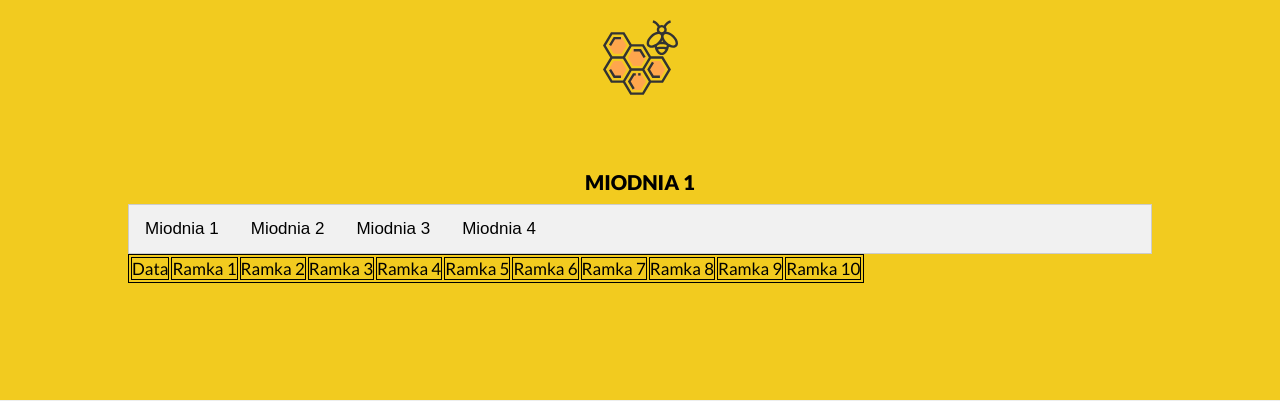
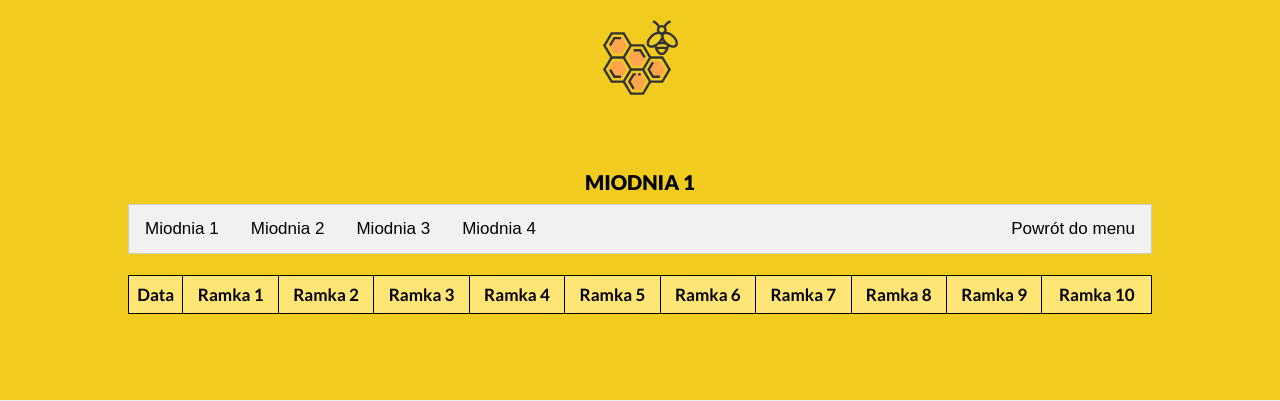
Before and after one commit to pakam2/beehive, a Django app: page /historicData/41/hiver1/ in a window 1280 px wide. Shown: the top 401 px of the page. Run offline with Django 3.2, Linux system fonts and the light colour scheme; a user stored in the database is signed in; data comes from the database, SQL or seed files in the repository; both versions use the stored data as it was after the commit; lists and menus that the app fills with data are empty.

Commit message:
Adding additional front-end parts

```diff
--- a/hives/static/hives/css/add_data_tabs.css
+++ b/hives/static/hives/css/add_data_tabs.css
@@ -64,7 +64,7 @@
 
 /* Add a light grey background on mouse-over */
 .btn:hover {
- background-color: #ddd;
+ background-color:#ddd;
 }
 
 /* Add a dark background to the active button */
--- a/hives/static/hives/css/style.css
+++ b/hives/static/hives/css/style.css
@@ -276,3 +276,40 @@ html, body {
 
 
 }
+
+/* Responsive table */
+.table-con {
+    overflow-x:auto;
+
+}
+/* Result data table styling */
+table.result-data {
+
+    width:100%;
+    border:1px solid black;
+    border-collapse:collapse;
+    background-color: #FFE575;
+}
+table.result-data th{
+    padding-top:8px;
+    padding-bottom:8px;
+    font-weight: bold;
+    border:1px solid black;
+}
+table.result-data td{
+    border:1px solid black;
+    padding-top:5px;
+    padding-bottom:5px;
+
+}
+table.result-data tr:nth-child(even){
+    background-color: #ccc;
+}
+table.result-data tr:hover:not(.table-header){
+    background-color: #EDEEEE;
+}
+a {
+    text-decoration:none;
+    /* display:block;
+    border:1px solid black; */
+}
--- a/hives/templates/add_data_hiver_four.html
+++ b/hives/templates/add_data_hiver_four.html
@@ -1,6 +1,6 @@
 {% extends 'base.html' %}
 
-{% block title %} Dodaj ul {% endblock %}
+{% block title %} Pomiary dla ula nr {{ hive_id }} {% endblock %}
 
 {% block body %}
 
@@ -92,6 +92,7 @@
 </div>
           <input type="submit" value="Dodaj">
         </form>
+
   </div>
 </div>
 
--- a/hives/templates/add_data_hiver_one.html
+++ b/hives/templates/add_data_hiver_one.html
@@ -1,6 +1,6 @@
 {% extends 'base.html' %}
 
-{% block title %} Dodaj ul {% endblock %}
+{% block title %} Pomiary dla ula nr {{ hive_id }} {% endblock %}
 
 {% block body %}
 {% load static %}
@@ -228,7 +228,9 @@
 
 </div>
           <input type="submit" value="Dodaj">
+
         </form>
+
   </div>
 </div>
 
--- a/hives/templates/add_data_hiver_three.html
+++ b/hives/templates/add_data_hiver_three.html
@@ -1,6 +1,6 @@
 {% extends 'base.html' %}
 
-{% block title %} Dodaj ul {% endblock %}
+{% block title %} Pomiary dla ula nr {{ hive_id }} {% endblock %}
 
 {% block body %}
 {% load static %}
@@ -224,6 +224,7 @@
 </div>
           <input type="submit" value="Dodaj">
         </form>
+
   </div>
 </div>
 
--- a/hives/templates/add_data_hiver_two.html
+++ b/hives/templates/add_data_hiver_two.html
@@ -1,6 +1,6 @@
 {% extends 'base.html' %}
 
-{% block title %} Dodaj ul {% endblock %}
+{% block title %} Pomiary dla ula nr {{ hive_id }} {% endblock %}
 
 {% block body %}
 {% load static %}
@@ -222,7 +222,9 @@
 </div>
           <input type="submit" value="Dodaj">
         </form>
+
   </div>
+
 </div>
 
 
--- a/hives/templates/add_new_hive.html
+++ b/hives/templates/add_new_hive.html
@@ -12,6 +12,8 @@
         {{form.as_p}}
         <input type="submit" value="dodaj">
       </form>
+    <br>
+    <a href="/main" class="back-to-menu">Powrót do menu</a>
   </div>
 </div>
 
--- a/hives/templates/display_hives.html
+++ b/hives/templates/display_hives.html
@@ -10,6 +10,8 @@
         <a href="/addHivesData/{{hive.numberOfHive}}/hiver1/">Ul nr {{hive.numberOfHive}}</a>
         <br>
         {% endfor %}
+        <br>
+        <a href="/main" class="back-to-menu">Powrót do menu</a>
     </div>
 </div>
 
--- a/hives/templates/historic_data.html
+++ b/hives/templates/historic_data.html
@@ -6,7 +6,11 @@
   <div class="app-body">
     <br> {% for hive in ctx %}
     <a href="/historicData/{{hive.numberOfHive}}/hiver1/">Ul nr {{hive.numberOfHive}}</a>
-    <br> {% endfor %}
+    <br>
+    {% endfor %}
+
+    <br>
+    <a href="/main" class="back-to-menu">Powrót do menu</a>
   </div>
 </div>
 {% endblock %}
--- a/hives/templates/historic_data_hiver_one.html
+++ b/hives/templates/historic_data_hiver_one.html
@@ -2,17 +2,15 @@
 {% block title %}Miodnia 1{% endblock %}
 {% block body %}
 <style>
-table, th, td {
-    border:1px solid black;
 
-}
 </style>
 <div class="app-body-wrapper">
     <h1>Miodnia 1</h1>
     {% include 'include\view_data_tabs.html' %}
-    <table>
-
-        <tr><td>Data</td><td colspan="4">Ramka 1</td><td colspan="4">Ramka 2</td><td colspan="4">Ramka 3</td><td colspan="4">Ramka 4</td><td colspan="4">Ramka 5</td> <td colspan="4">Ramka 6</td> <td colspan="4">Ramka 7</td colspan="4"> <td colspan="4">Ramka 8</td><td colspan="4">Ramka 9</td><td colspan="4">Ramka 10</td></tr>
+    <div class="table-con">
+        <br>
+        <table class='result-data'>
+            <tr class="table-header"><th>Data</th><th colspan="4">Ramka 1</th><th colspan="4">Ramka 2</th><th colspan="4">Ramka 3</th><th colspan="4">Ramka 4</th><th colspan="4">Ramka 5</th> <th colspan="4">Ramka 6</th> <th colspan="4">Ramka 7</th colspan="4"> <th colspan="4">Ramka 8</th><th colspan="4">Ramka 9</th><th colspan="4">Ramka 10</th></tr>
             {% for hiveOne in form %}
             <tr><td>{{hiveOne.addDate}}</td>
                 <td>{{hiveOne.first_frame_honey}}</td><td>{{hiveOne.first_frame_speck}}</td><td>{{hiveOne.first_frame_beebread}}</td><td>{{hiveOne.first_frame_worm}}</td>
@@ -31,4 +29,5 @@ table, th, td {
             {% endfor %}
         </table>
     </div>
+</div>
 {% endblock %}
--- a/hives/templates/hive_list.html
+++ b/hives/templates/hive_list.html
@@ -11,8 +11,10 @@
         Ul nr {{hive.numberOfHive}}<a href="/deleteHive/{{hive.pk}}">Usuń</a> {{hive.p}}<br>
 
         {% endfor %}
+        <br>
+    <a href="/main" class="back-to-menu">Powrót do menu</a>
+    </div>
 
-    </div>
 </div>
 
 {% endblock %}
--- a/hives/templates/include/add_data_tabs.html
+++ b/hives/templates/include/add_data_tabs.html
@@ -5,4 +5,5 @@
     <button class="tablinks" onclick="location.href='/addHivesData/{{ hive_id }}/hiver2/'">Miodnia 2</button>
     <button class="tablinks" onclick="location.href='/addHivesData/{{ hive_id }}/hiver3/'">Miodnia 3</button>
     <button class="tablinks" onclick="location.href='/addHivesData/{{ hive_id }}/hiver4/'">Miodnia 4</button>
+    <button class="tablinks" style="float:right" onclick="location.href='/main'">Powrót do menu</button>
 </div>
--- a/hives/templates/include/view_data_tabs.html
+++ b/hives/templates/include/view_data_tabs.html
@@ -5,4 +5,5 @@
     <button class="tablinks" onclick="location.href='/historicData/{{ hive_id }}/hiver2/'">Miodnia 2</button>
     <button class="tablinks" onclick="location.href='/historicData/{{ hive_id }}/hiver3/'">Miodnia 3</button>
     <button class="tablinks" onclick="location.href='/historicData/{{ hive_id }}/hiver4/'">Miodnia 4</button>
+    <button class="tablinks" style="float:right" onclick="location.href='/main'">Powrót do menu</button>
 </div>
```
Also changed, not shown: hives/templates/historic_data_hiver_four.html (+4 -3 lines), hives/templates/historic_data_hiver_three.html (+5 -3 lines), hives/templates/historic_data_hiver_two.html (+4 -4 lines), db.sqlite3. Lines whose indentation alone changed are shown as unchanged.
